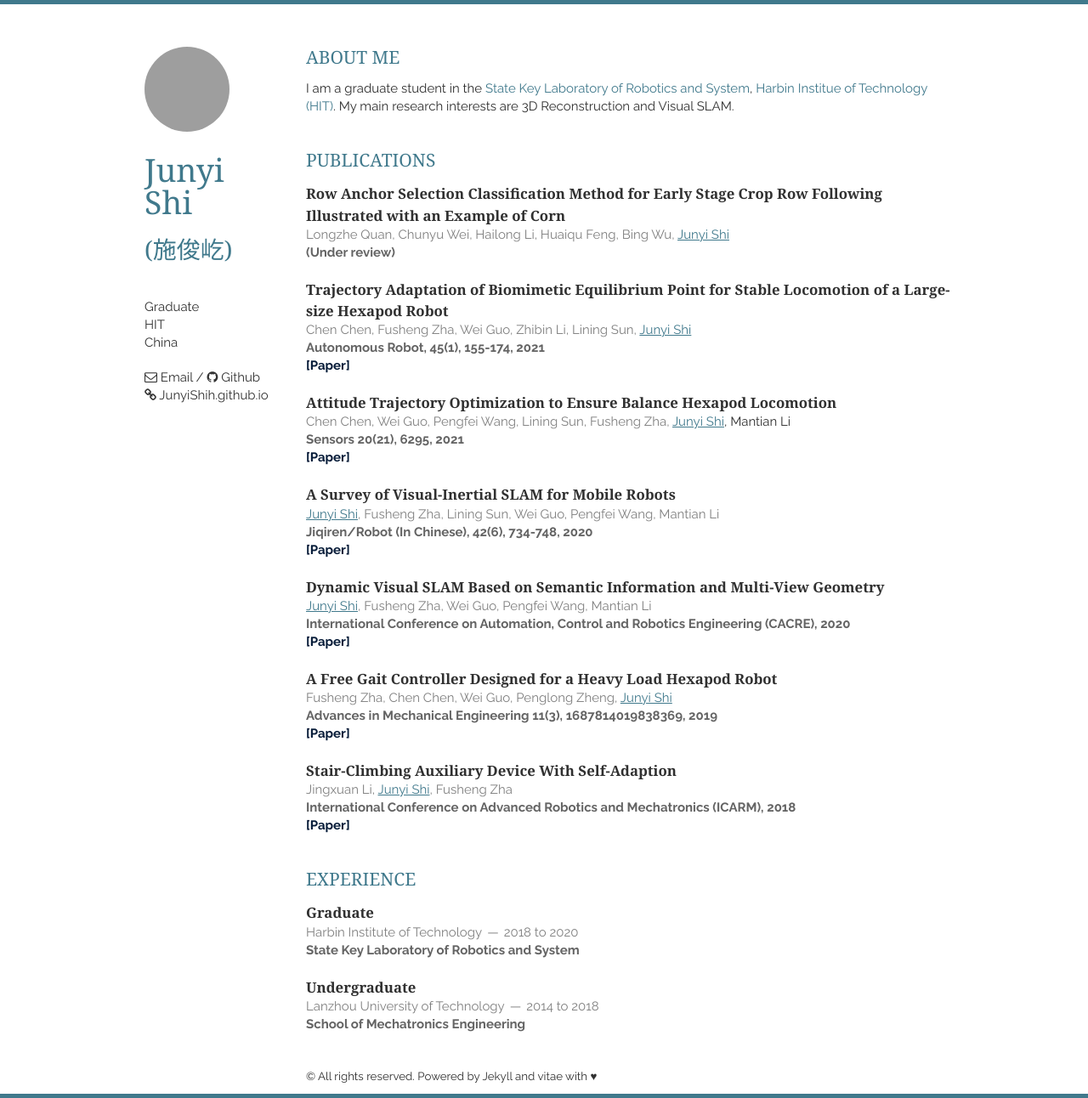
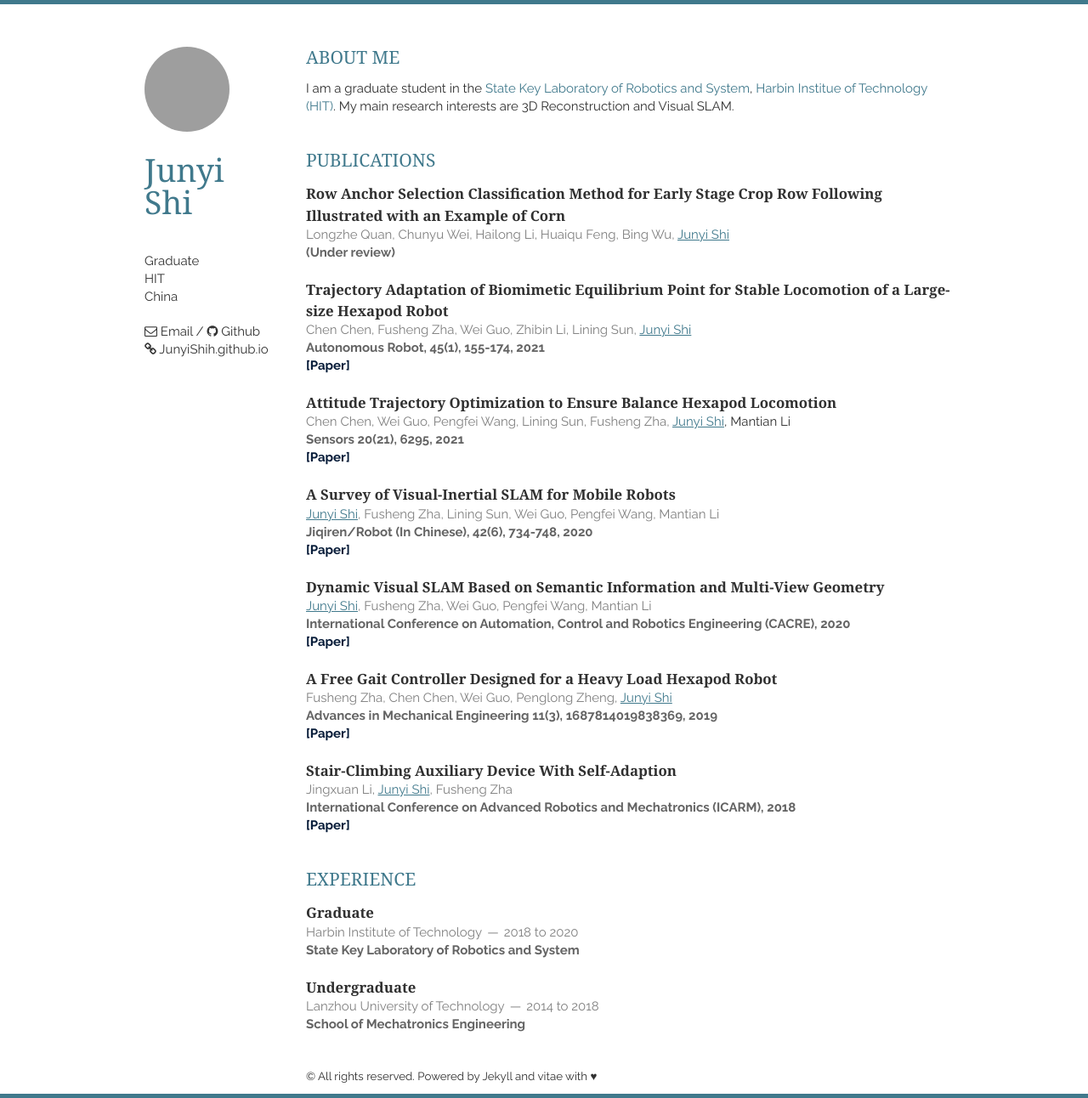
Before and after one commit to JunYiShih/JunYiShih.github.io, a Jekyll site: the page built from index.html, in a window 1280 px wide. Shown: the whole page at 85% size. Built offline with Jekyll 4.4.1, drawn with Linux system fonts in a browser that asks for light colours; nearby versions of some CDN libraries; the list of posts is cut into pages by our own code; a style sheet for code colours, icons or effects is not loaded; grey boxes are pictures that could not be loaded.

Commit message:
Update layout.html

```diff
--- a/_layouts/layout.html
+++ b/_layouts/layout.html
@@ -29,7 +29,7 @@
         <img src="{{ site.baseurl }}static/img/me.png" class="me">
         <h1>Junyi<br>
             Shi
-            <h3><font color="#40798C">(施俊屹)</font></h3>
+            <!-- <h3><font color="#40798C">(施俊屹)</font></h3> -->
         </h1>
 
         <p>
```
